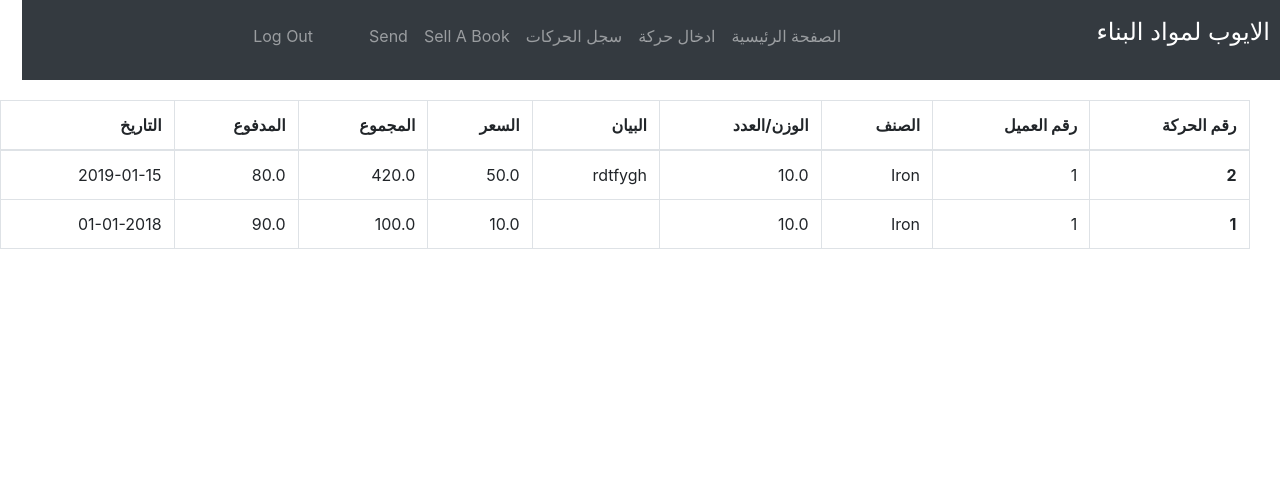
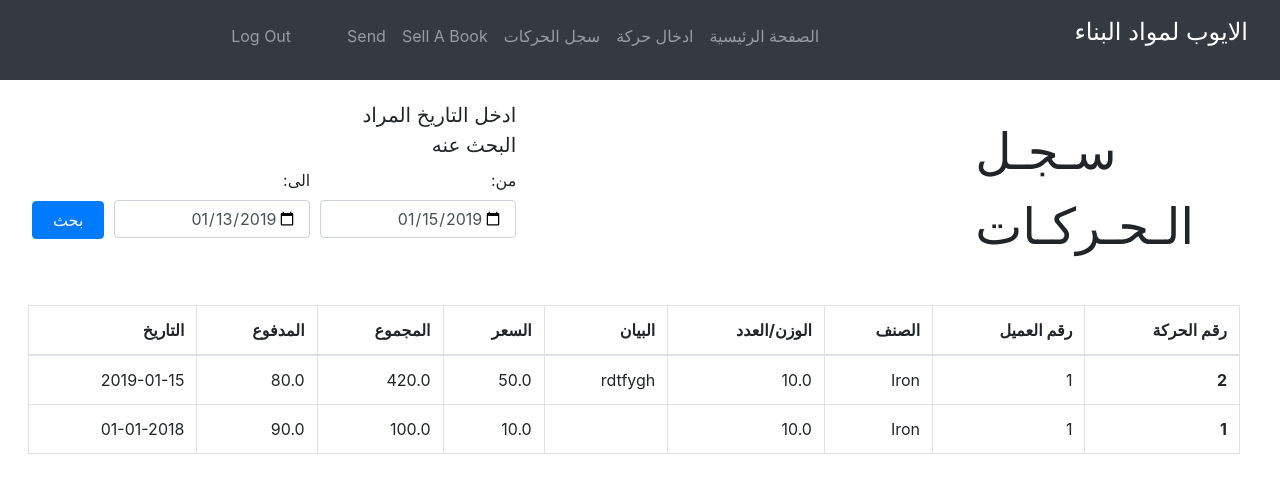
Before and after one commit to Minter27/Management-System, a Flask app: page /transactionLog in a window 1280 px wide. Shown: the top 493 px of the page. Run offline with Flask 2, Linux system fonts and the light colour scheme; a user stored in the database is signed in; some libraries are stand-ins or nearby versions.

Commit message:
added features to transaction log page

```diff
--- a/app.py
+++ b/app.py
@@ -69,28 +69,26 @@ def login():
 @app.route("/transaction", methods=["GET", "POST"])
 @login_required
 def transaction():
-  #transactionIdQ = db.execute("SELECT MAX(transactionId) FROM transactions").fetchone()
   if request.method == "POST":
-    transactionId = int(request.form.get('transactionId'))
-    clientId = int(request.form.get('clientId'))
-    clientName = str(request.form.get('clientName'))
-    itemId = int(request.form.get('itemId'))
-    weight = float(request.form.get('weight'))
-    descreption = str(request.form.get('descreption'))
-    price = float(request.form.get('price'))
-    total = float(request.form.get('total'))
-    paid = float(request.form.get('paid'))
+    try:
+      transactionId = int(request.form.get('transactionId'))
+      clientId = int(request.form.get('clientId'))
+      clientName = str(request.form.get('clientName'))
+      itemId = int(request.form.get('itemId'))
+      weight = float(request.form.get('weight'))
+      descreption = str(request.form.get('descreption'))
+      price = float(request.form.get('price'))
+      total = float(request.form.get('total'))
+      paid = float(request.form.get('paid'))
+    except:
+      return "الرجاء التأكد من تعبئة النموذج كاملاً"
 
     if False or '' in (transactionId, clientId, clientName, itemId, weight, price, total):
       return "الرجاء التأكد من تعبئة النموذج كاملاً"
 
     if clientId == 1 and paid == 0:
-      return "لا يمكن عد الدفع عندما يكون الدفع نقدي"
+      return "لا يمكن دفع ذمم عندما يكون الدفع نقدي"
 
-    # Under questioning
-    total -= paid
-    if total < 0:
-      return "لا يمكن دفع اكثر من المبلغ المطلوب. اذا اردت الايداع ، الرجاء الاستعانة بخاصية حركة مالية"
 
 
     currTime = datetime.now().strftime("%Y-%m-%d")
@@ -98,6 +96,10 @@ def transaction():
               + "VALUES ((?), (?), (?), (?), (?), (?), (?), (?), (?))",
               [transactionId, clientId, itemId, weight, descreption, price, total, paid, currTime])
     db.commit()
+
+    total -= paid
+    if total < 0:
+      return "لا يمكن دفع اكثر من المبلغ المطلوب. اذا اردت الايداع ، الرجاء الاستعانة بخاصية حركة مالية"
 
     currBalance = db.execute("SELECT client_balance FROM clients WHERE clientId =(?)", [clientId]).fetchone()[0]
     currBalance -= total
@@ -133,8 +135,7 @@ def transactionLog():
       'paid': record[7],
       'date': record[8]
     })
-  print(transactions)
-  return render_template('transactionLog.html', transactions=transactions)
+  return render_template('transactionLog.html', transactions=transactions, dateNow=datetime.now().strftime("%Y-%m-%d"))
 
 # Info gathering routes
 @app.route("/getClients")
--- a/static/css/transactionLog.css
+++ b/static/css/transactionLog.css
@@ -1,5 +1,30 @@
-table {
+form {
+  text-align: right;
+  margin-right: 12px;
+}
+input {
+  text-align: right;
+}
+.center-table {
+  margin-top: 2%;
+  margin-right: 2%;
+  margin-left: 1%;
+}
+.row {
   margin-top: 8%;
-  margin-right: 3%;
-  margin-left: 20%;
+  margin-left: 2px;
 }
+.head-text {
+  margin-top: 2%;
+  margin-left: 59%;
+  font-size: 50px;
+}
+.date-label {
+  margin-left: 57%;
+  font-size: 20px;
+}
+button#search {
+  margin-top: 32.5px;
+  padding-right: 20px;
+  padding-left: 20px;
+}
--- /dev/null
+++ b/static/js/transactionLog.js
@@ -0,0 +1,9 @@
+$(document).ready(() => {
+  $('#search').click(() => {
+    const date = {
+      start: $('#dateStart').val(),
+      end: $('#dateEnd').val()
+    }
+    console.log(date)
+  })
+})
--- a/templates/transactionForm.html
+++ b/templates/transactionForm.html
@@ -6,7 +6,7 @@
 {% endblock %}
 
 {% block body %}
-  <form action="/transaction" method="post">
+  <form>
     <div class="form-row">
       <div class="form-group col-md-3">
         <label for="transactionId">رقم الحركة</label>
--- a/templates/transactionLog.html
+++ b/templates/transactionLog.html
@@ -2,10 +2,34 @@
 
 {% block head %}
   <link href="/static/css/transactionLog.css" rel="stylesheet">
-  <!-- <script src="/static/js/transactionLog.js" type="text/javascript"></script> -->
+  <script src="/static/js/transactionLog.js" type="text/javascript"></script>
 {% endblock %}
 
 {% block body %}
+  <div class="row">
+    <div class="col-md-7">
+      <p class="head-text">سـجـل الـحـركـات</p>
+    </div>
+    <div class="col-md-5">
+      <form>
+        <label class="date-label">ادخل التاريخ المراد البحث عنه</label>
+        <div class='form-row'>
+          <div class="form-group col-md-5">
+            <label for="dateStart">من:</label>
+            <input class="form-control" type="date" name="dateStart" id="dateStart" value={{ transactions[0].date }} max={{ dateNow }}/>
+          </div>
+          <div class="form-group col-md-5">
+            <label for="dateEnd">الى:</label>
+            <input class="form-control" type="date" name="dateEnd" id="dateEnd" value={{ dateNow }} max={{ dateNow }}/>
+          </div>
+          <div class="col-md-2">
+            <button type="button" class="btn btn-primary" id="search">بحث</button>
+          </div>
+        </div>
+      </form>
+    </div>
+  </div>
+  <div class="center-table">
     <table class="table table-bordered">
       <thead class="text-right">
         <tr>
@@ -23,7 +47,7 @@
       <tbody class="text-right">
         {% for transaction in transactions %}
           <tr>
-          <th scope="row">{{ transaction["transactionId"] }}</th>
+            <th scope="row">{{ transaction.transactionId }}</th>
             <td>{{ transaction.clientId }}</td>
             <td>{{ transaction.itemName }}</td>
             <td>{{ transaction.weight }}</td>
@@ -36,4 +60,5 @@
         {% endfor %}
       </tbody>
     </table>
+  </div>
 {% endblock %}
```
Also changed, not shown: website.db. Lines whose indentation alone changed are shown as unchanged.
